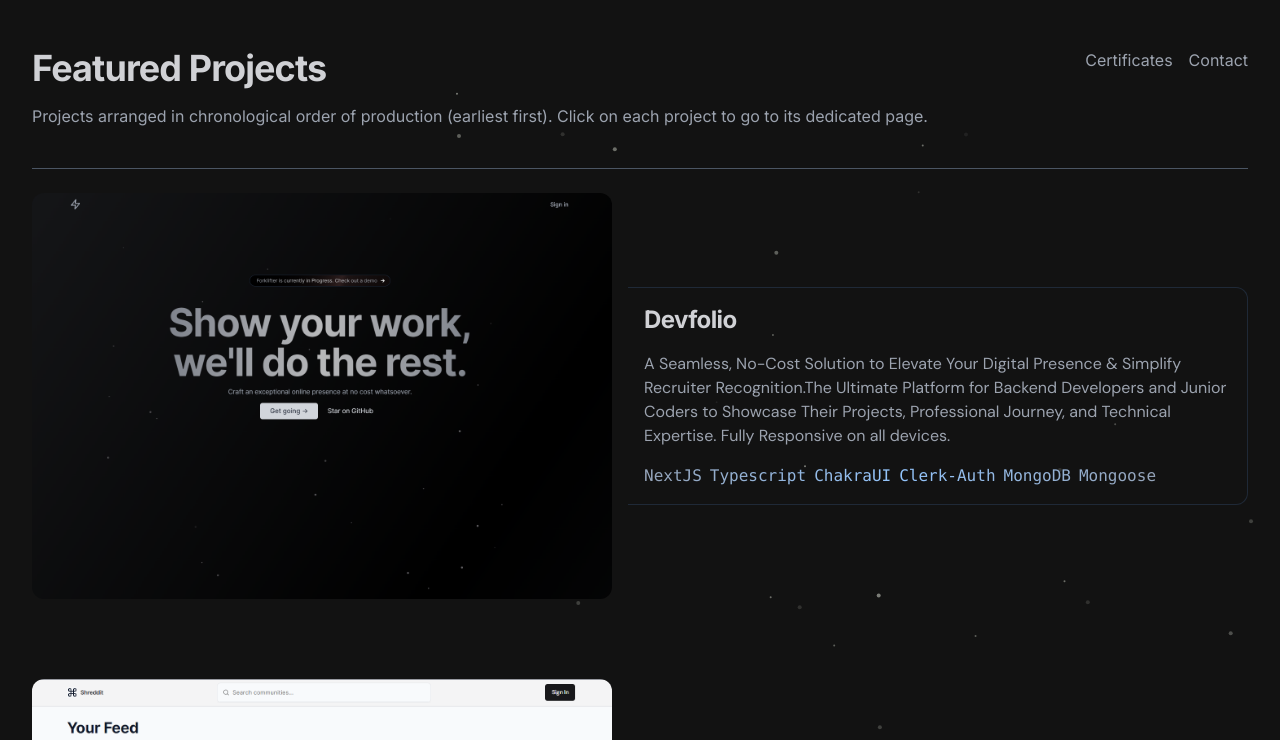
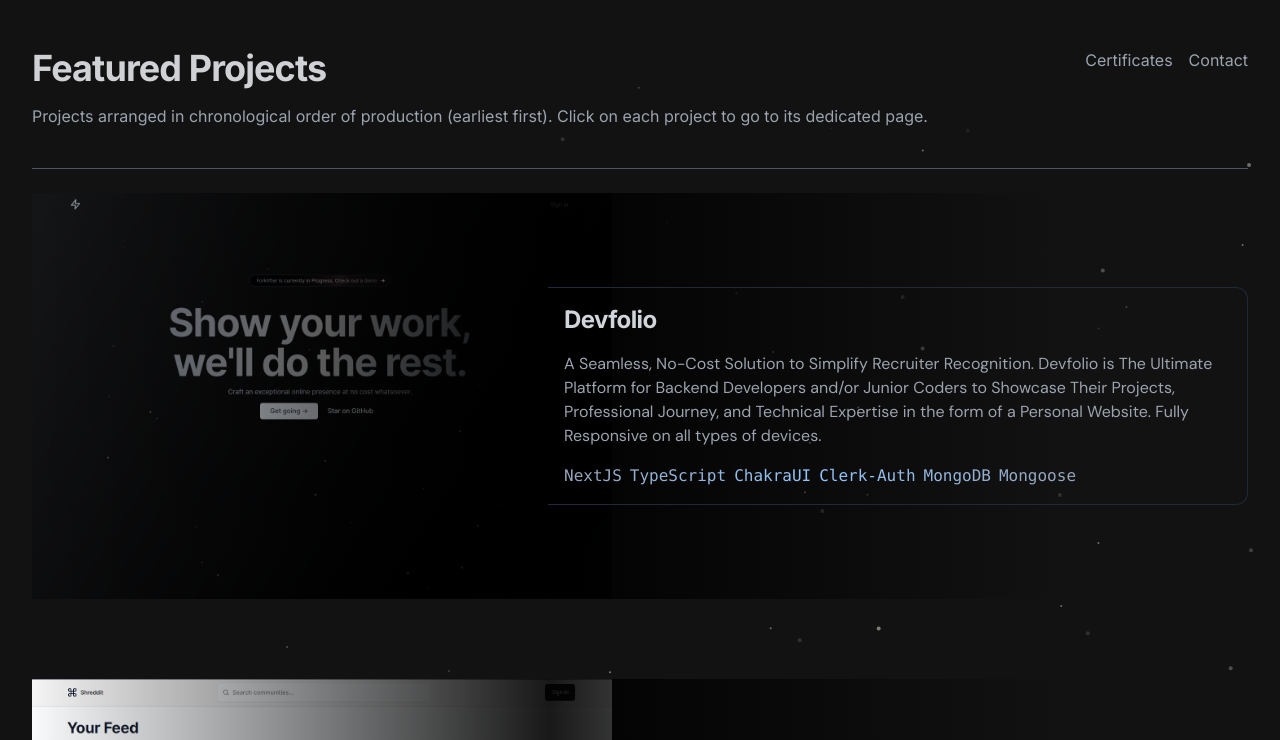
Before and after one commit to 99Yash/ygkr, a Next.js app: page /projects in a window 1280 px wide. Shown: the top 740 px of the page. Built offline with nearby package versions, Linux system fonts and the light colour scheme.

Commit message:
projects

```diff
--- a/package.json
+++ b/package.json
@@ -23,7 +23,7 @@
     "eslint": "8.47.0",
     "eslint-config-next": "13.4.13",
     "lucide-react": "^0.268.0",
-    "next": "^13.5.1",
+    "next": "^13.5.2",
     "next-themes": "^0.2.1",
     "postcss": "8.4.27",
     "react": "18.2.0",
--- a/src/app/projects/page.tsx
+++ b/src/app/projects/page.tsx
@@ -1,9 +1,8 @@
 import { Particles } from "@/components/ui/particles";
 import { projects } from "@/data/projects.data";
 import { Metadata } from "next";
-import { DM_Sans } from "next/font/google";
-import Image from "next/image";
 import Link from "next/link";
+import Project from "../../components/project";
 
 export const metadata: Metadata = {
   title: "Projects Archive",
@@ -17,19 +16,13 @@ export const metadata: Metadata = {
   },
 };
 
-const dm_sans = DM_Sans({
-  weight: ["400", "500", "700"],
-  subsets: ["latin"],
-  display: "swap",
-});
-
 export default function Page() {
   return (
-    <section className="flex flex-col gap-6 pt-8 md:pt-12">
+    <section className="mb-4 flex flex-col gap-6  pt-8 md:pt-12">
       <Particles
-        className="animate-fade-in absolute inset-0 -z-10"
+        className=" absolute inset-0 -z-10"
         color="#a8aba2"
-        quantity={60}
+        quantity={90}
         vy={0.2}
         ease={30}
       />
@@ -45,7 +38,7 @@ export default function Page() {
             first). Click on each project to go to its dedicated page.
           </h4>
         </div>
-        <div className="flex h-fit w-fit gap-4 text-right">
+        <div className="flex gap-4 text-right">
           <Link
             href={"/certificates"}
             className="text-gray-400 duration-500 hover:text-zinc-300"
@@ -63,41 +56,7 @@ export default function Page() {
       <hr className="mt-2 h-px w-full border-0 bg-gray-600 md:mt-4" />
       <div className="flex flex-col gap-20">
         {projects.map((project, idx) => (
-          <div
-            key={idx}
-            className="flex flex-col items-center gap-4 lg:flex-row"
-          >
-            <Image
-              width={580}
-              height={480}
-              src={`/${project.name}.png`}
-              alt={project.name}
-              className="rounded-xl"
-            />
-            <article
-              className="flex w-full flex-col gap-4 rounded-xl border border-gray-800 p-4 lg:rounded-l-none lg:border-l-0
-          "
-            >
-              <h2 className="text-2xl font-bold tracking-tight text-gray-200/90">
-                <Link
-                  className="duration-500 hover:text-zinc-400"
-                  href={`/projects/${project.name}`}
-                >
-                  {project.name[0].toUpperCase() + project.name.slice(1)}
-                </Link>
-              </h2>
-              <p className={`${dm_sans.className} text-gray-400`}>
-                {project.description}
-              </p>
-              <ul className="flex w-fit flex-wrap gap-2 bg-gradient-to-r from-slate-400 via-blue-300 to-slate-400 bg-clip-text text-transparent">
-                {project.tech.map((tech, idx) => (
-                  <li key={idx} className="font-mono">
-                    {tech}
-                  </li>
-                ))}
-              </ul>
-            </article>
-          </div>
+          <Project project={project} key={idx} />
         ))}
       </div>
     </section>
--- /dev/null
+++ b/src/components/project.tsx
@@ -0,0 +1,52 @@
+"use client";
+import { Project } from "@/data/projects.data";
+import { DM_Sans } from "next/font/google";
+import Image from "next/image";
+import Link from "next/link";
+import { useRouter } from "next/navigation";
+
+const dm_sans = DM_Sans({
+  weight: ["400", "500", "700"],
+  subsets: ["latin"],
+  display: "swap",
+});
+
+export default function Project({ project }: { project: Project }) {
+  const router = useRouter();
+  return (
+    <div
+      onClick={() => {
+        router.push(`/projects/${project.name}`);
+      }}
+      className="group relative flex cursor-pointer flex-col items-center gap-4 lg:flex-row"
+    >
+      <Image
+        width={580}
+        height={480}
+        src={`/${project.name}.png`}
+        alt={project.name}
+        className="group-hover:opacity-85 duration-200"
+      />
+      <div className="absolute left-0 top-0 hidden h-full w-[85%] bg-gradient-to-r from-transparent via-black/90 to-transparent opacity-100 lg:block" />
+      <span className="z-10 flex w-full flex-col gap-4 rounded-xl border border-gray-800 p-4 lg:-ml-20 lg:rounded-l-none lg:border-l-0">
+        <p className="text-2xl font-bold tracking-tight text-gray-300">
+          <Link className="duration-500 " href={`/projects/${project.name}`}>
+            {project.name[0].toUpperCase() + project.name.slice(1)}
+          </Link>
+        </p>
+        <p
+          className={`${dm_sans.className} text-gray-400 duration-500 group-hover:text-gray-300/90`}
+        >
+          {project.description}
+        </p>
+        <ul className="flex w-fit flex-wrap gap-2 bg-gradient-to-r from-slate-400 via-blue-300 to-slate-400 bg-clip-text text-transparent">
+          {project.tech.map((tech, idx) => (
+            <li key={idx} className="font-mono">
+              {tech}
+            </li>
+          ))}
+        </ul>
+      </span>
+    </div>
+  );
+}
--- a/src/data/projects.data.ts
+++ b/src/data/projects.data.ts
@@ -1,4 +1,4 @@
-export type Projects = {
+export type Project = {
   name: string;
   description: string;
   summary?: string;
@@ -11,14 +11,14 @@ export const projects = [
   {
     name: "devfolio",
     description:
-      "A  Seamless, No-Cost Solution to Elevate Your Digital Presence & Simplify Recruiter Recognition.The Ultimate Platform for Backend Developers and Junior Coders to Showcase Their Projects, Professional Journey, and Technical Expertise. Fully Responsive on all devices.",
+      "A  Seamless, No-Cost Solution to Simplify Recruiter Recognition. Devfolio is The Ultimate Platform for Backend Developers and/or Junior Coders to Showcase Their Projects, Professional Journey, and Technical Expertise in the form of a Personal Website. Fully Responsive on all types of devices.",
     summary:
       "Devfolio  is aimed at developers who either specialize in backend technologies or are just learning to code. Simply enter some credentials and get a fully responsive portfolio website generated for them. That they can then show to potential recruiters or just enjoy certain corner of the internet for them. Entire process is free of charge.",
     github: "https://github.com/99Yash/devfolio-client",
     site: "https://devfolio-client.vercel.app",
     tech: [
       "NextJS",
-      "Typescript",
+      "TypeScript",
       "ChakraUI",
       "Clerk-Auth",
       "MongoDB",
@@ -28,12 +28,12 @@ export const projects = [
   {
     name: "shreddiit",
     description:
-      "Reddit-like application for building a personalized community aimed at revolutionizing social discourse at my college. A Dynamic Online Hub Engineered to foster a culture of Anonymous Sharing Among Peers. Built this so that my college mates can anonymously share valuable resources & their opinions Respectfully without being judged or shamed for it. Built using the latest developments in the React ecosystem.",
+      "Social Hub for Real-time Engaging Discussions : Shreddiit is a Reddit-like application for building a personalized community aimed at revolutionizing social discourse. A Dynamic Online Hub Engineered to foster a culture of 'anonymous' resource sharing among Peers. Built this so that my college mates can anonymously share valuable resources & their opinions Respectfully without being judged or shamed for it. Using the latest developments in the React ecosystem :",
     github: "https://github.com/99Yash/shreddiit",
     site: "https://shreddiit.vercel.app",
     tech: [
       "NextJS 13",
-      "Typescript",
+      "TypeScript",
       "Shadcn/UI",
       "Clerk-Auth",
       "Prisma",
@@ -49,7 +49,7 @@ export const projects = [
     site: "https://trpc-insta.vercel.app/",
     tech: [
       "NextJS 13",
-      "Typescript",
+      "TypeScript",
       "Shadcn/UI",
       "Next-Auth",
       "Prisma",
@@ -58,4 +58,4 @@ export const projects = [
       "Server Components",
     ],
   },
-] satisfies Projects[];
+] satisfies Project[];
--- a/src/styles/globals.css
+++ b/src/styles/globals.css
@@ -6,3 +6,7 @@
   background-color: rgb(164, 165, 165);
   color: rgb(13, 7, 3);
 }
+/* In your Tailwind CSS stylesheet or a separate CSS file */
+.gradient-brightness {
+  background: linear-gradient(to right, rgba(0, 0, 0, 0), rgba(0, 0, 0, 0.9));
+}
```
Also changed, not shown: 1 other file (tests, documents, lock files or other folders).
